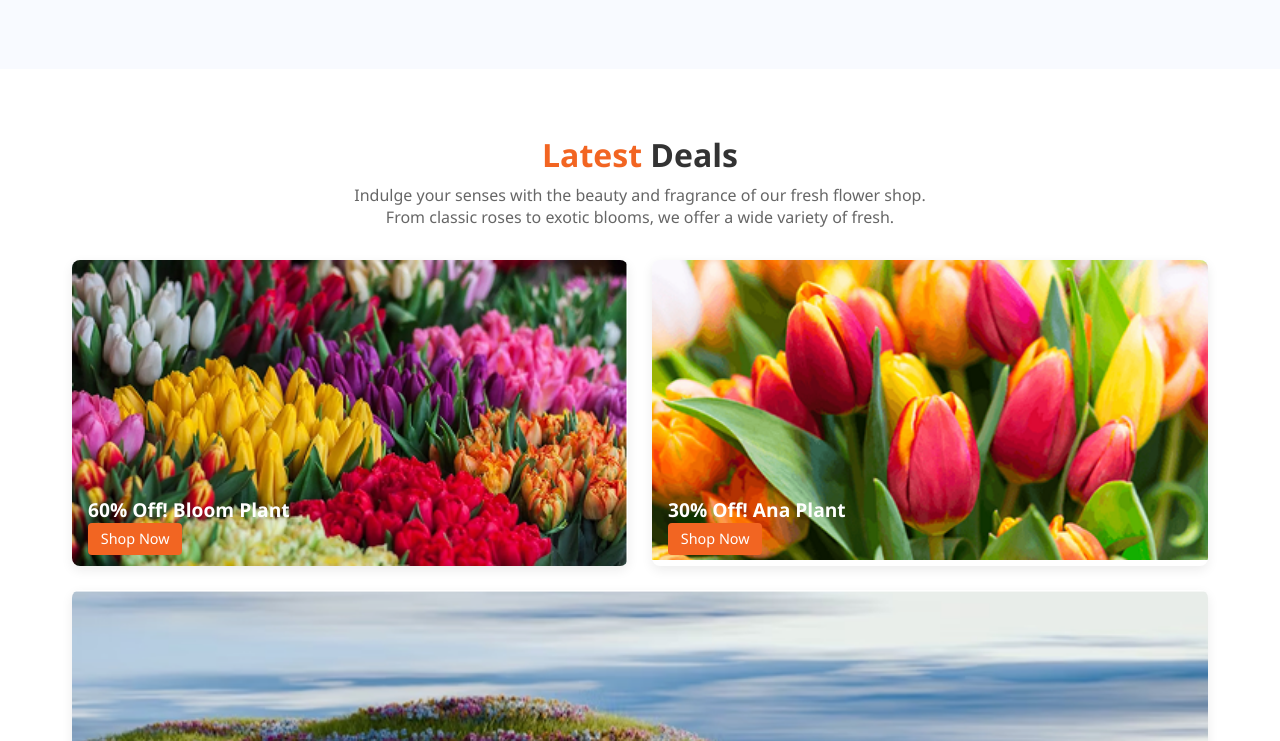
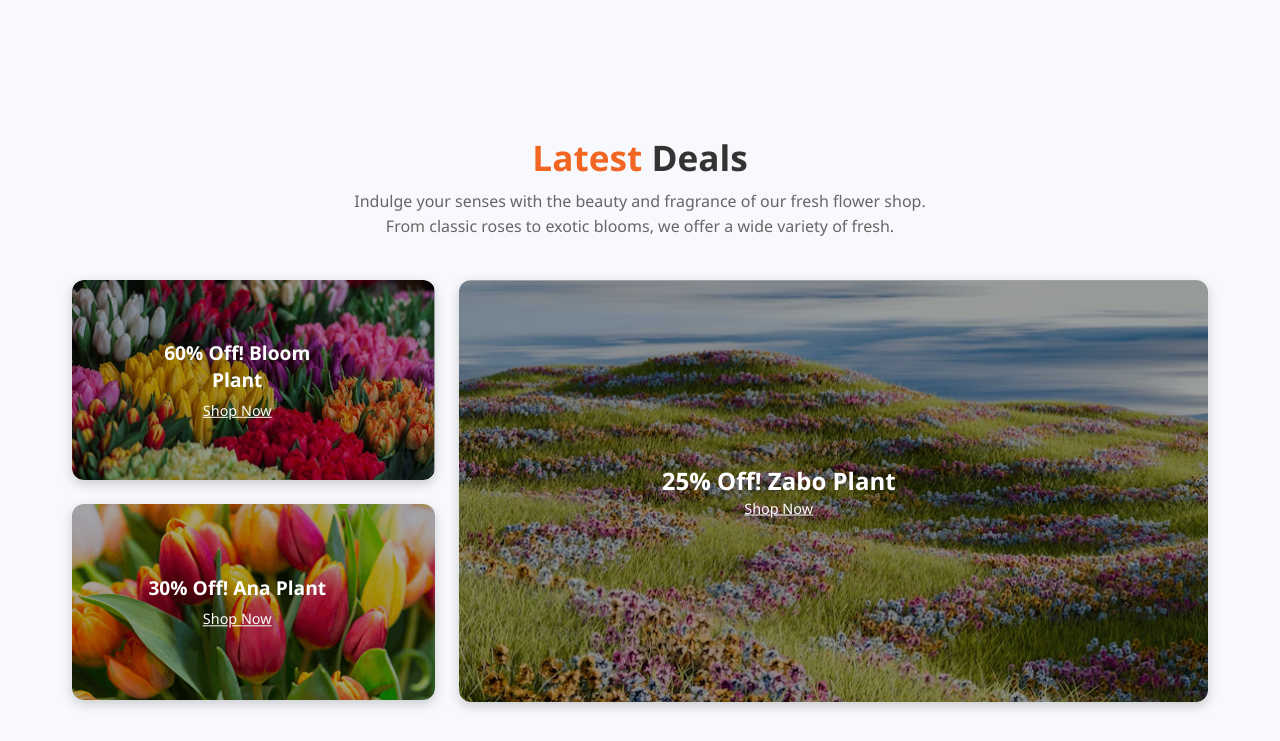
Before and after one commit to shraboni016/Flower-shop, a plain HTML site: page index.html in a window 1280 px wide. Shown: the part 2339-3080 px from the top of the page. Drawn offline with Linux system fonts and the light colour scheme.

Commit message:
edited position of grid

```diff
--- a/index.html
+++ b/index.html
@@ -152,12 +152,12 @@
     </div>
 
     <div class="deal-grid">
-      <!-- Deal Card 1 -->
+    <div class="deal-stack">
       <div class="deal-card">
         <img src="assets/deal-bloom.png" alt="Bloom Plant" />
         <div class="deal-text">
           <h3>60% Off! Bloom Plant</h3>
-          <a href="#">Shop Now</a>
+          <a href="#"><u>Shop Now</u></a>
         </div>
       </div>
 
@@ -166,16 +166,16 @@
         <img src="assets/deal-ana.png" alt="Ana Plant" />
         <div class="deal-text">
           <h3>30% Off! Ana Plant</h3>
-          <a href="#">Shop Now</a>
+          <a href="#"><u>Shop Now</u></a>
         </div>
       </div>
+      </div>
 
-      <!-- Deal Card 3 -->
-      <div class="deal-card wide">
+      <div class="deal-card">
         <img src="assets/deal-zabo.png" alt="Zabo Plant" />
         <div class="deal-text">
-          <h3>25% Off! Zabo Plant</h3>
-          <a href="#">Shop Now</a>
+          <h1>25% Off! Zabo Plant</h1>
+          <a href="#"><u>Shop Now</u></a>
         </div>
       </div>
     </div>
--- a/style.css
+++ b/style.css
@@ -300,68 +300,82 @@ body {
 }
 /* ===== LATEST DEALS SECTION ===== */
 .latest-deals {
-  padding: 4rem 0;
-  background-color: #ffffff;
+  padding: 4rem 1rem;
+  background-color: #f7f9fc;
   text-align: center;
 }
 
 .latest-deals .section-header h2 {
-  font-size: 2rem;
+  font-size: 2.2rem;
   margin-bottom: 0.5rem;
+  font-weight: 600;
+}
+.latest-deals .section-header h2 .orange {
+  color: #f26522;
 }
 
 .latest-deals .section-header p {
   color: #666;
   max-width: 600px;
-  margin: 0 auto 2rem auto;
+  margin: 0 auto 2.5rem auto;
+  font-size: 1 rem;
+  line-height: 1.6;
 }
 
 .deal-grid {
   display: grid;
-  grid-template-columns: repeat(2, 1fr);
+  grid-template-columns: .8fr 1.65fr;
+  gap: 1.5rem;
+  align-items: stretch;
+}
+.deal-stack {
+  display: flex;
+  flex-direction: column;
   gap: 1.5rem;
 }
 
 .deal-card {
   position: relative;
   overflow: hidden;
-  border-radius: 8px;
-  box-shadow: 0 4px 12px rgba(0, 0, 0, 0.08);
+  border-radius: 12px;
+  box-shadow: 0 4px 12px rgba(27, 27, 27, 0.2);
 }
-
+.deal-card::before {
+  content: '';
+  position: absolute;
+  inset: 0;
+  background: rgba(0, 0, 0, 0.35);
+  z-index: 1;
+}
 .deal-card img {
   width: 100%;
   height: auto;
   display: block;
+  object-fit: cover;
+  border-radius: 12px;
 }
 
-.deal-card .deal-text {
+.deal-text {
   position: absolute;
-  bottom: 1rem;
-  left: 1rem;
+  top: 50%;
+  left: 40%;
+  transform: translate(-50%, -50%);
+  text-align: center;
   color: white;
-  text-align: left;
+  padding-left: 40px;
+  z-index: 2;
 }
 
-.deal-card .deal-text h3 {
+.deal-text h3 {
   font-size: 1.2rem;
+  margin: 0 0 0.4rem 0;
   font-weight: bold;
-  margin-bottom: 0.3rem;
 }
-
-.deal-card .deal-text a {
+.deal-text a {
+  font-size: 0.9rem;
   color: #fff;
-  background-color: #f26522;
-  padding: 0.4rem 0.8rem;
-  border-radius: 4px;
-  font-size: 0.9rem;
   text-decoration: none;
   font-weight: 500;
-}
-
-/* Make the last deal wide */
-.deal-card.wide {
-  grid-column: span 2;
 }
 
 /* ===== RESPONSIVE ===== */
@@ -370,15 +384,23 @@ body {
     grid-template-columns: 1fr;
   }
 
-  .deal-card.wide {
-    grid-column: span 1;
+  .deal-stack {
+    flex-direction: column;
+  }
+
+  .deal-card {
+    width: 100%;
+  }
+
+  .deal-text h3 {
+    font-size: 1rem;
   }
 
   .latest-deals .section-header h2 {
     font-size: 1.6rem;
   }
 
-  .deal-card .deal-text h3 {
-    font-size: 1rem;
+  .latest-deals .section-header p {
+    font-size: 0.95rem;
   }
 }
```
